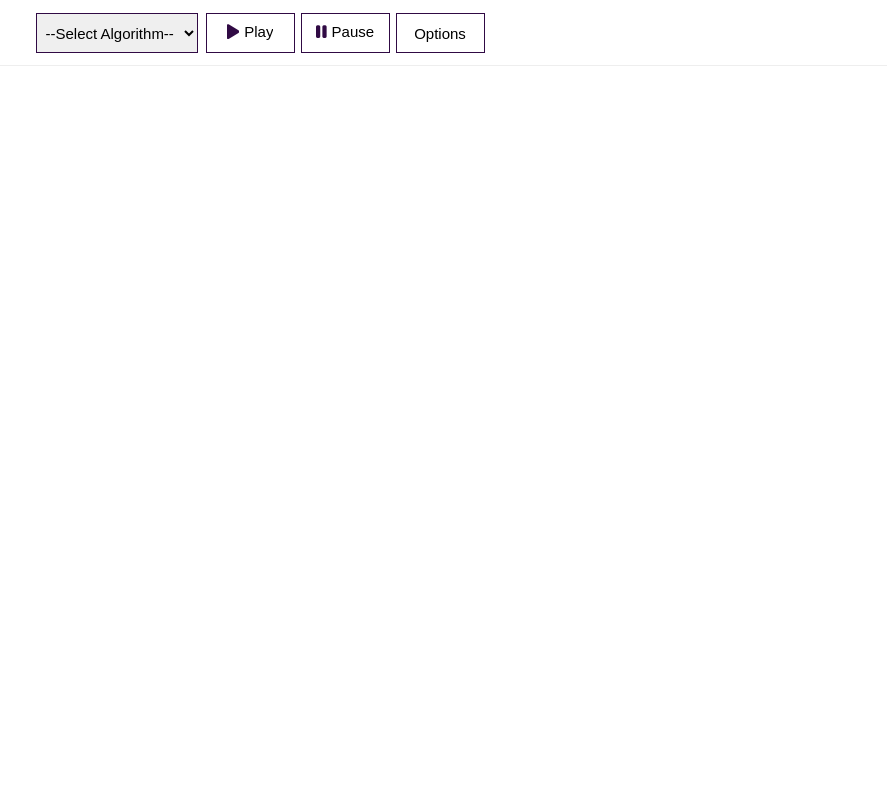
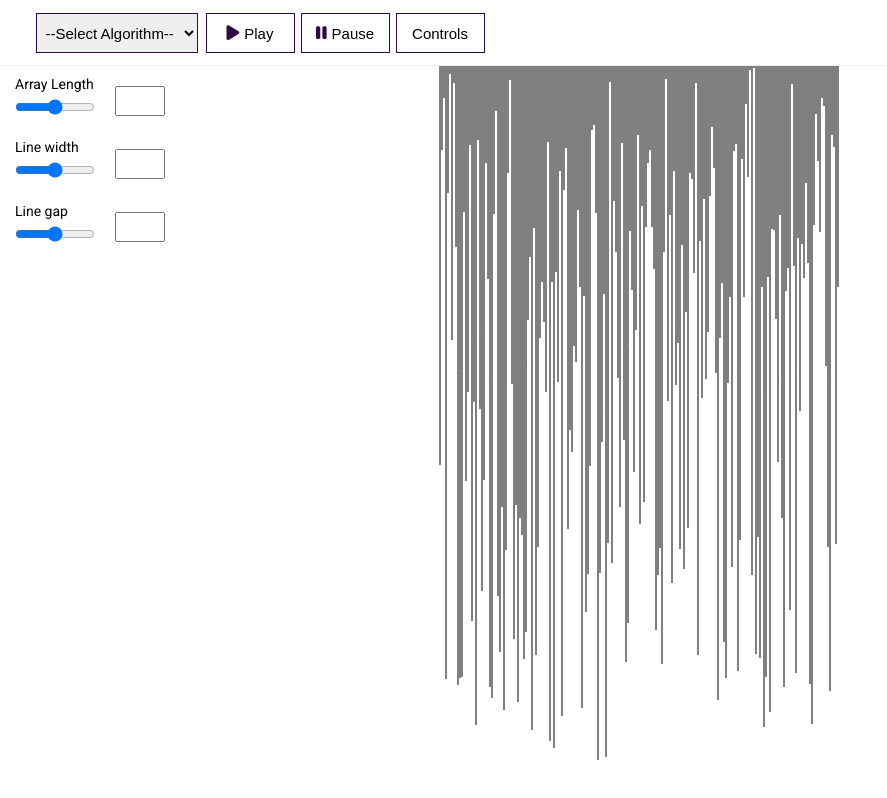
Before and after one commit to Orzoon/sorting-algorithm-visualisation, a plain HTML site: page index.html in a window 1280 px wide. Shown: the whole page, without its empty margins (0-887 px from the left). Drawn offline with Linux system fonts and the light colour scheme.

Commit message:
recent changes

```diff
--- a/index.css
+++ b/index.css
@@ -3,7 +3,6 @@
     margin: 0;
     padding: 0;
     box-sizing: border-box;
-    overflow: hidden;
 }
 .hint{
     font-family: 'Roboto', sans-serif;
@@ -11,11 +10,12 @@
     font-size: 15px;
 }
 #header {
+    position: relative;
     background: #fff;
     padding:10px 5px 10px 5px;
     border-bottom:1px solid #eee;
 }
-ul {
+ul.topMenu {
     position: relative;
     width: 100%;
     list-style-type: none;
@@ -23,7 +23,6 @@ ul {
     justify-content: center;
     grid-template-columns: 170px repeat(auto-fill, minmax(95px,90px));
     grid-template-rows: auto;
-    /* grid-template-columns: auto  repeat(auto-fill, minmax(90px,90px)); */
     font-family: 'Roboto', sans-serif;
     font-size: 15px;
     color: #300a44;
@@ -41,7 +40,7 @@ button {
 button:hover {
     cursor: pointer;
 }
-ul li {
+ul.topMenu li {
     padding: 3px;
     height: 45px;
     font-size: 15px;
@@ -65,7 +64,52 @@ ul li button i {
     font-size: 17px;
     color: #300a44;
 }
-
 .colorGreen{
     color: green;
 }
+.canvasControlsContainer{
+    position: relative
+}
+.controlsContainer{
+    display: grid;
+    position: absolute;
+    top: 0;
+    left: 0px;
+    /* left: -200px; */
+    width: auto;
+    height: 190px;
+    background: #fff;
+    z-index: 2;
+    justify-items: center;
+    align-items: start;
+    justify-content: center;
+}
+
+.controlsContainer li {
+    margin: 10px 15px 0px 15px;
+    list-style-type: none;
+    font-family: 'Roboto', sans-serif;
+    font-weight: 400;
+    font-size: 14px;
+    color: #000;
+    display: grid;
+    grid-template-columns: 2fr 1fr;
+    height: 30px;
+    background: inherit;
+    padding: 0;
+}
+
+.controlsContainer li div input{
+   width: 80px;
+   padding: 0;
+
+}
+.controlsContainer li div{
+    background: inherit;
+}
+.controlsContainer li input {
+   width: 50px;
+   height: 30px;
+   align-self: center;
+   padding-left: 5px;
+}
--- a/index.html
+++ b/index.html
@@ -11,7 +11,7 @@
 </head>
 <body>
     <header id = "header">
-        <ul>
+        <ul class = "topMenu">
             <li class = "listSelect">
                 <select name="algorithm" id="algorithm">
                     <option value="select">--Select Algorithm--</option>
@@ -28,10 +28,32 @@
                 <button id = "pause"><i class="fas fa-pause icon" id = "pauseIcon"></i><span>Pause</span></button>
             </li>
             <li>
-               <button>Options</button>
+               <button id = "controlsBtn">Controls</button>
             </li>
         </ul>
     </header>
-    <canvas id = "canvas"></canvas>
+    <section class = "canvasControlsContainer">
+            <ul id ="controlsContainer" class = "controlsContainer">
+                <li>
+                    <div>
+                        <p>Array Length</p><input type="range" id = "arrayLengthRange" class = "range">
+                    </div>
+                     <input type="number"  class = "input" id = "arrayLength">
+                </li>
+                <li>
+                    <div>
+                        <p>Line width </p><input type="range" id = "lineWidthRange" class = "range">
+                    </div>
+                    <input type="number"  class = "input" id = "arrayWidth">
+                </li>
+                <li>
+                    <div>
+                        <p>Line gap </p><input type="range" id = "lineGapRange" class = "range">
+                    </div>
+                    <input type="number"  class = "input" id = "arrayGap">
+                </li>
+            </ul>
+            <canvas id = "canvas"></canvas>
+    </section>
 </body>
 </html>
--- a/index.js
+++ b/index.js
@@ -5,6 +5,11 @@ window.addEventListener('load', () => {
     let pauseIcon =document.getElementById('pauseIcon');
     let pauseButton = document.getElementById('pause');
     let select = document.getElementById('algorithm');
+    let controlsBtn = document.getElementById('controlsBtn');
+    let controlsContainer  = document.getElementById('controlsContainer');
+    // contols Elements
+    let range = document.querySelectorAll("range");
+    let input = document.querySelectorAll("input");
     let c = undefined;
     if(canvas.getContext('2d')){
         c = canvas.getContext('2d');
@@ -15,6 +20,7 @@ window.addEventListener('load', () => {
     canvas.height = document.documentElement.clientHeight;
     canvas.width = document.documentElement.clientWidth;
     //setUp Variables
+    let controlsVisible = false;
     let paused = false;
     let arrayLength = 200;
     let lineXGap = 2;
@@ -30,15 +36,29 @@ window.addEventListener('load', () => {
     playButton.addEventListener('click', runAlgorithm);
     pauseButton.addEventListener('click', pauseAlgorithm);
     select.addEventListener('change', changeColor);
+    controlsBtn.addEventListener('click', showControls);
     //// ALGORITHMS VARIABLES
     let combSortGap = 0;
     let combSortGapInitial = true;
     let selectionSortMIN = 0;
     let setInsertionLoop = true;
-    for(s = 0; s < arrayLength; s++){
-        arrayListToSort[s] = Math.floor(Math.random()* (canvas.height-100))
-        totXLength = totXLength + lineXGap;
+    function initialDraw(){
+        for(s = 0; s < arrayLength; s++){
+            arrayListToSort[s] = Math.floor(Math.random()* (canvas.height-100))
+            totXLength = totXLength + lineXGap;
+        }
+
+        // drawing Initially
+        c.clearRect(0,0,canvas.width, canvas.height)
+        for(z = 0; z < arrayListToSort.length; z ++){
+            c.beginPath();
+            c.moveTo(canvas.width/2 - totXLength/2 + (z * lineXGap), 0);
+            c.lineTo(canvas.width/2 - totXLength/2 + (z * lineXGap),arrayListToSort[z]);
+            c.lineWidth = lineSize;
+            c.stroke();
+        }
     }
+    initialDraw();
     function runAlgorithm(btnIndicator){
         paused = false;
         animating = true;
@@ -131,6 +151,13 @@ window.addEventListener('load', () => {
         pauseButton.style.color = "#300a44";
         pauseIcon.style.color = "#300a44";
       }
+    }
+
+    function showControls(){
+       controlsVisible = !controlsVisible;
+       (controlsVisible) ?
+       (controlsContainer.style.left = "0%"):
+       (controlsContainer.style.left = "-100%");
     }
     function finalDraw(){
         c.clearRect(0,0,canvas.width, canvas.height)
```
